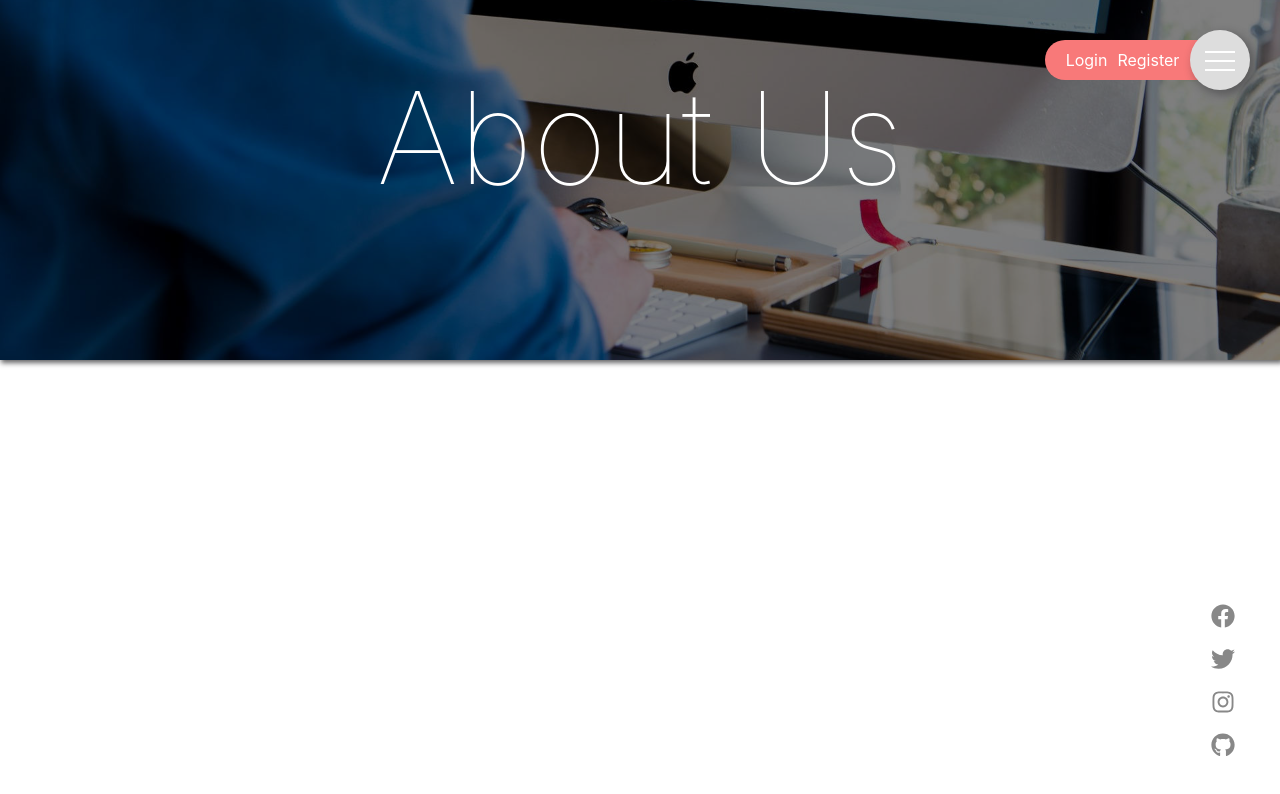
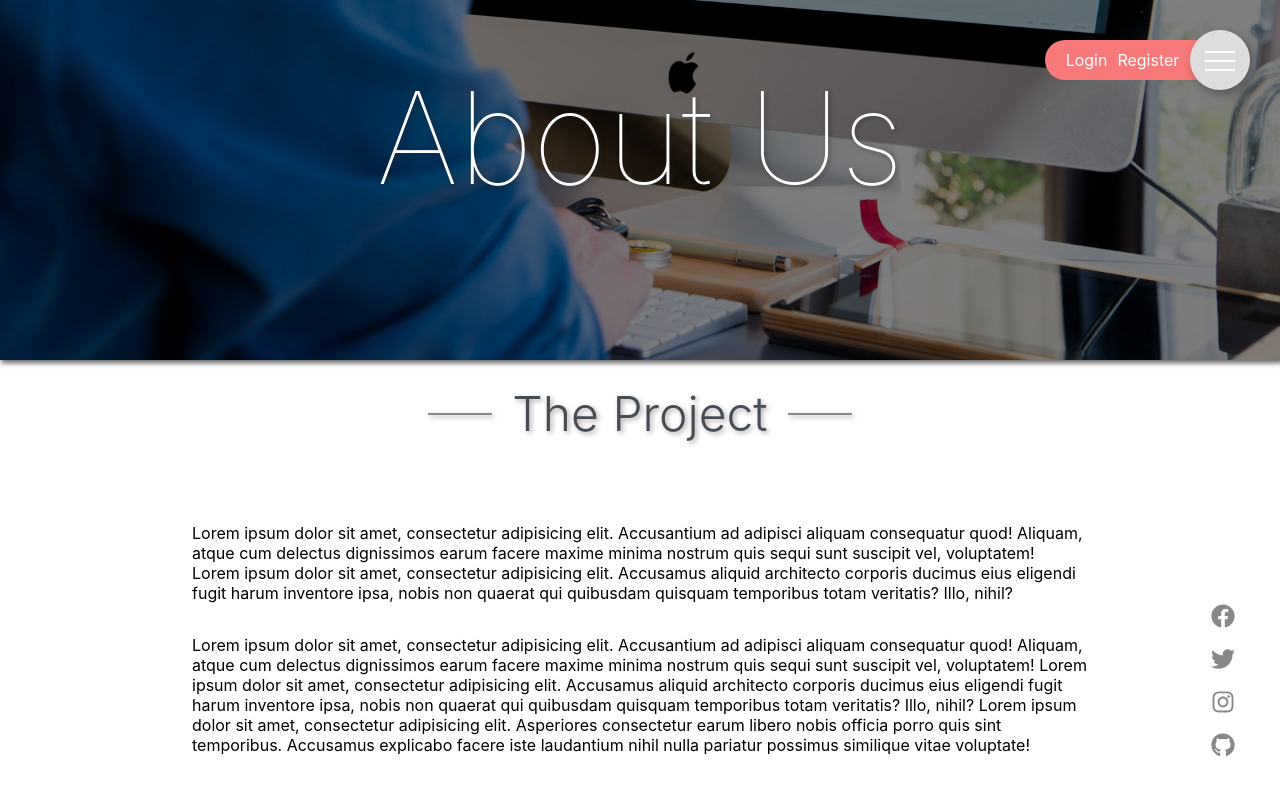
Before and after one commit to bambooss/pz-website, a Next.js app: page /about in a window 1280 px wide. Shown: the top 794 px of the page. Built offline with nearby package versions, Linux system fonts and the light colour scheme.

Commit message:
About us - Section title component, text component, and body boxed component

```diff
--- /dev/null
+++ b/components/containers/PageBodyBoxed.js
@@ -0,0 +1,7 @@
+import classes from '../../styles/components/PageBodyBoxed.module.scss';
+
+const PageBodyBoxed = ({ children }) => (
+  <div className={classes['body-container']}>{children}</div>
+);
+
+export default PageBodyBoxed;
--- /dev/null
+++ b/components/section/SectionHeader.js
@@ -0,0 +1,10 @@
+import classes from '../../styles/components/SectionHeader.module.scss';
+
+const SectionHeader = ({ children }) => (
+  <h1 className={classes['section-header']}>
+    <span className={classes.divider}> </span>
+    {children}
+  </h1>
+);
+
+export default SectionHeader;
--- /dev/null
+++ b/components/section/SectionTextBox.js
@@ -0,0 +1,9 @@
+import classes from '../../styles/components/SectionTextBox.module.scss';
+
+const SectionTextBox = ({ children }) => (
+  <div>
+    <p>{children}</p>
+  </div>
+);
+
+export default SectionTextBox;
--- a/pages/about/index.js
+++ b/pages/about/index.js
@@ -1,9 +1,38 @@
 import FeaturedImage from '../../components/image/FeaturedImage';
+import SectionHeader from '../../components/section/SectionHeader';
+import PageBodyBoxed from '../../components/containers/PageBodyBoxed';
+import SectionTextBox from '../../components/section/SectionTextBox';
 
 export default function Index() {
   return (
     <div>
       <FeaturedImage />
+      <PageBodyBoxed>
+        <SectionHeader>The Project</SectionHeader>
+        <SectionTextBox>
+          Lorem ipsum dolor sit amet, consectetur adipisicing elit. Accusantium
+          ad adipisci aliquam consequatur quod! Aliquam, atque cum delectus
+          dignissimos earum facere maxime minima nostrum quis sequi sunt
+          suscipit vel, voluptatem!
+          <br /> Lorem ipsum dolor sit amet, consectetur adipisicing elit.
+          Accusamus aliquid architecto corporis ducimus eius eligendi fugit
+          harum inventore ipsa, nobis non quaerat qui quibusdam quisquam
+          temporibus totam veritatis? Illo, nihil?
+        </SectionTextBox>
+        <SectionTextBox>
+          Lorem ipsum dolor sit amet, consectetur adipisicing elit. Accusantium
+          ad adipisci aliquam consequatur quod! Aliquam, atque cum delectus
+          dignissimos earum facere maxime minima nostrum quis sequi sunt
+          suscipit vel, voluptatem! Lorem ipsum dolor sit amet, consectetur
+          adipisicing elit. Accusamus aliquid architecto corporis ducimus eius
+          eligendi fugit harum inventore ipsa, nobis non quaerat qui quibusdam
+          quisquam temporibus totam veritatis? Illo, nihil? Lorem ipsum dolor
+          sit amet, consectetur adipisicing elit. Asperiores consectetur earum
+          libero nobis officia porro quis sint temporibus. Accusamus explicabo
+          facere iste laudantium nihil nulla pariatur possimus similique vitae
+          voluptate!
+        </SectionTextBox>
+      </PageBodyBoxed>
     </div>
   );
 }
--- a/styles/_variables.scss
+++ b/styles/_variables.scss
@@ -46,6 +46,8 @@ $shadow-long-light-1: 0 2px 40px -7px $color-light-2;
 $shadow-short-dark-1: 2px 2px 5px 1px rgba($color-dark-2, .4);
 $shadow-short-dark-2: 2px 2px 5px 1px rgba($color-dark-2, .7);
 $shadow-long-dark-1: 4px 4px 10px 1px rgba($color-dark-2, .4);
+
+$shadow-text-short-dark-1: 2px 2px 5px rgba($color-dark-2, .4);
 
 /*
   BORDER
--- a/styles/components/FeaturedImage.module.scss
+++ b/styles/components/FeaturedImage.module.scss
@@ -18,6 +18,7 @@
     padding-top: 100px;
     color: $color-text-light;
     box-shadow: $shadow-short-dark-2;
+    text-shadow: $shadow-text-short-dark-1;
   }
 
   img {
--- /dev/null
+++ b/styles/components/PageBodyBoxed.module.scss
@@ -0,0 +1,8 @@
+.body-container {
+  display: flex;
+  flex-direction: column;
+  justify-content: center;
+  align-items: center;
+  width: 70vw;
+  margin: 0 15vw;
+}
--- /dev/null
+++ b/styles/components/SectionHeader.module.scss
@@ -0,0 +1,30 @@
+.section-header {
+  display: flex;
+  justify-content: center;
+  align-items: center;
+  margin: 4rem auto;
+  font-size: $font-size-xxxl;
+  color: $color-dark-4;
+  font-weight: $font-weight-light;
+  text-align: center;
+  text-shadow: $shadow-text-short-dark-1;
+
+  &:before, &:after {
+    display: inline-block;
+    content: " ";
+    width: 4rem;
+    height: 2px;
+    background-color: $color-light-4;
+    margin: 0 20px;
+    box-shadow: $shadow-text-short-dark-1;
+  }
+}
+
+//.divider {
+//  display: inline-block;
+//  content: " ";
+//  width: 4rem;
+//  height: 2px;
+//  background-color: black;
+//  margin: 0 20px;
+//}
```
Also changed, not shown: styles/components/SectionTextBox.module.scss (added).
